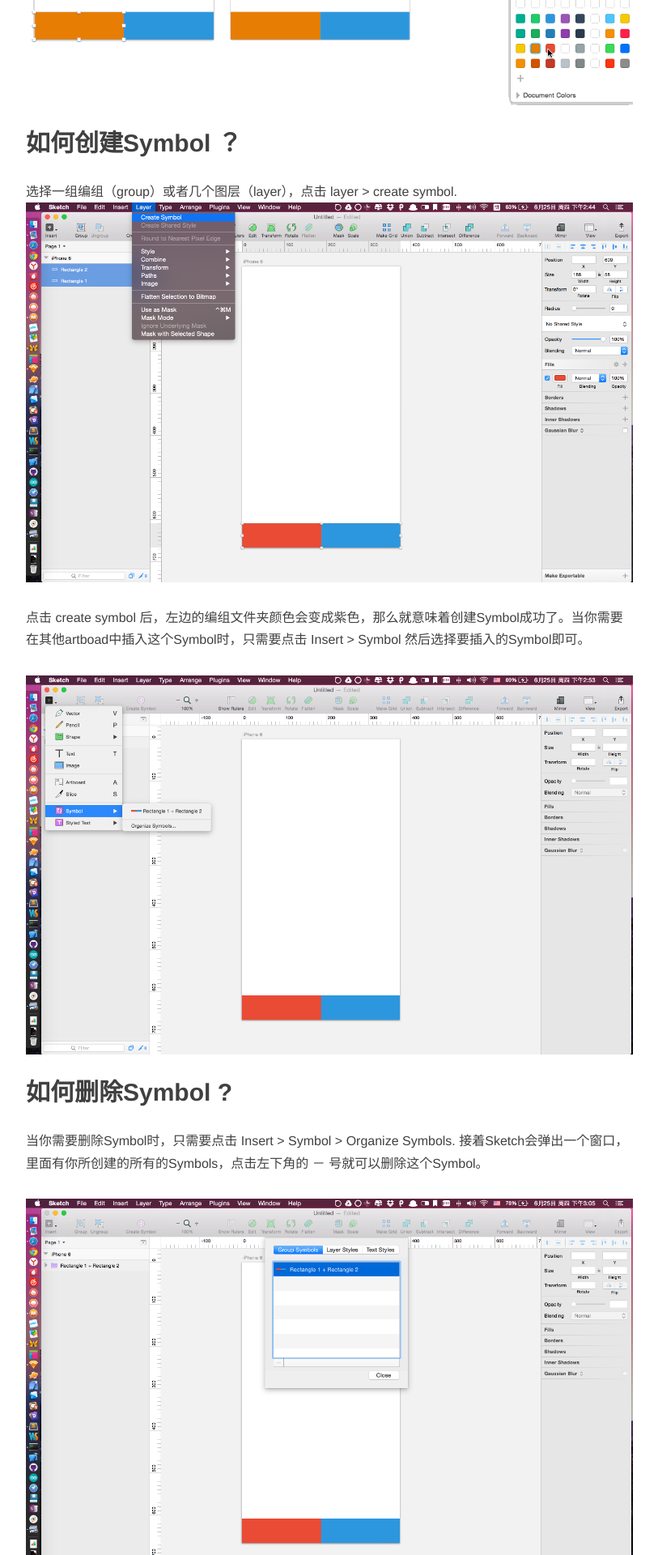
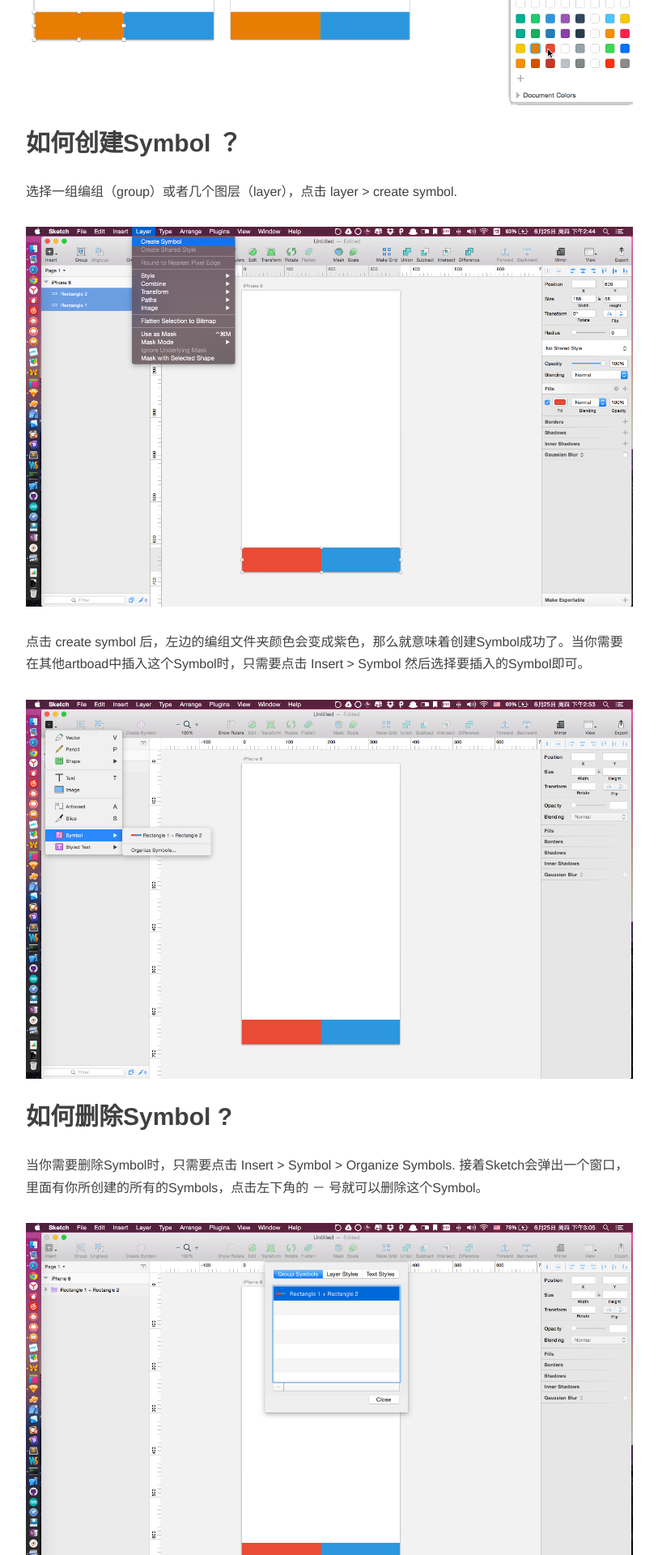
Before and after one commit to jimmywzm/myblog, a Jekyll site: the page built from _posts/2015-6-25-sketch-tutorial-symbol.markdown, in a window 1280 px wide. Shown: the part 1281-3201 px from the top of the page at 81% size, without its empty margins (233-1046 px from the left). Built offline with Jekyll 4.4.1, drawn with Linux system fonts in a browser that asks for light colours; nearby versions of some CDN libraries; comment, search, counter and statistics services are not loaded.

Commit message:
change img address

```diff
--- a/_posts/2015-6-25-sketch-tutorial-symbol.md
+++ b/_posts/2015-6-25-sketch-tutorial-symbol.markdown
@@ -15,34 +15,36 @@
 
 但是现在有了Symbol这个功能就不一样了。在当你需要修改一个共通的控件时，只需要修改其中一次即可。
 
-<img src="img/post_img/sketch_symbol/testingSymbol.gif" class="aligncenter">
+![testing symbol]({{ http://www.questionhunt.com/sketch-tutorial-symbol/ }}/assets/sketch_symbol/testingSymbol.gif){: .aligncenter}
+
 
 ## 如何创建Symbol ？
 选择一组编组（group）或者几个图层（layer），点击 layer > create symbol.
-<img src="img/post_img/sketch_symbol/createSymbol.png" class="aligncenter">
+
+![create symbol]({{ http://www.questionhunt.com/sketch-tutorial-symbol/ }}/assets/sketch_symbol/createSymbol.png){: .aligncenter}
 
 点击 create symbol 后，左边的编组文件夹颜色会变成紫色，那么就意味着创建Symbol成功了。当你需要在其他artboad中插入这个Symbol时，只需要点击 Insert > Symbol 然后选择要插入的Symbol即可。
 
-<img src="img/post_img/sketch_symbol/organizeSymbol.png" class="aligncenter">
+![organize symbol]({{ http://www.questionhunt.com/sketch-tutorial-symbol/ }}/assets/sketch_symbol/organizeSymbol.png){: .aligncenter}
 
 ## 如何删除Symbol ?
 当你需要删除Symbol时，只需要点击 Insert > Symbol > Organize Symbols. 接着Sketch会弹出一个窗口，里面有你所创建的所有的Symbols，点击左下角的 － 号就可以删除这个Symbol。
 
-<img src="img/post_img/sketch_symbol/deleteSymbol.png" class="aligncenter">
+![delete symbol]({{ http://www.questionhunt.com/sketch-tutorial-symbol/ }}/assets/sketch_symbol/deleteSymbol.png){: .aligncenter}
 
 成功删除，紫色的Symbol文件夹就会变成普通的蓝色文件夹。点击close即可以关闭Symbol管理窗口。
 
 ## 如何取消Symbol ？
 在使用Symbol的过程中，可能会遇到不想使用Symbol的情况。那么这个时候，你只需要右键点击紫色的编组 > Detach from Symbol。然后编组的文件夹颜色就会变成蓝色。
 
-<img src="img/post_img/sketch_symbol/detachSymbol.png" class="aligncenter">
+![detach symbol]({{ http://www.questionhunt.com/sketch-tutorial-symbol/ }}/assets/sketch_symbol/detachSymbol.png){: .aligncenter}
 
 ## Symbol 和 Style 有什么区别 ？
 Symbol和Style两者功能可以说是一样的，但它们也有不同。简单说来Symbol是以编组（Group）为单位共享样式。而Style则是以图层（Layer）为单位共享样式。
 
 举个例子。我们团队在设计App的时候，会同时使用Symbol和Style功能制作UI界面的上Bar。
 
-<img src="img/post_img/sketch_symbol/example.png" class="aligncenter">
+![example]({{ http://www.questionhunt.com/sketch-tutorial-symbol/ }}/assets/sketch_symbol/example.png){: .aligncenter}
 
 UI的上Bar包含两个编组：
 1. Status Bar 手顶部的信号、电量显示的那条Bar。
@@ -52,7 +54,7 @@
 
 如果想解决这一问题，可以点击Symbol中的文字，再勾选右边的Exclude Text Value from Symbol。就可以将该文本排除出Symbol。
 
-<img src="img/post_img/sketch_symbol/excludeText.png" class="aligncenter">
+![exclude text]({{ http://www.questionhunt.com/sketch-tutorial-symbol/ }}/assets/sketch_symbol/excludeText.png){: .aligncenter}
 
 但是这里只能排除文字，不能排除layer。回到刚刚的那个例子，上Bar除了含有文字、背景颜色外，还有一个回退按钮。但是这个按钮不是所有上Bar都有。
 
```
Also changed, not shown: other parts of _posts/2015-6-25-sketch-tutorial-symbol.markdown (+1 -1 lines), assets/sketch_symbol/createSymbol.png (renamed from img/post_img/sketch_symbol/createSymbol.png), assets/sketch_symbol/deleteSymbol.png (renamed from img/post_img/sketch_symbol/deleteSymbol.png), assets/sketch_symbol/detachSymbol.png (renamed from img/post_img/sketch_symbol/detachSymbol.png), assets/sketch_symbol/example.png (renamed from img/post_img/sketch_symbol/example.png), assets/sketch_symbol/excludeText.png (renamed from img/post_img/sketch_symbol/excludeText.png), assets/sketch_symbol/organizeSymbol.png (renamed from img/post_img/sketch_symbol/organizeSymbol.png), assets/sketch_symbol/testingSymbol.gif (renamed from img/post_img/sketch_symbol/testingSymbol.gif), img/sketch3_icon.png (renamed from img/post_img/sketch3_icon.png).
